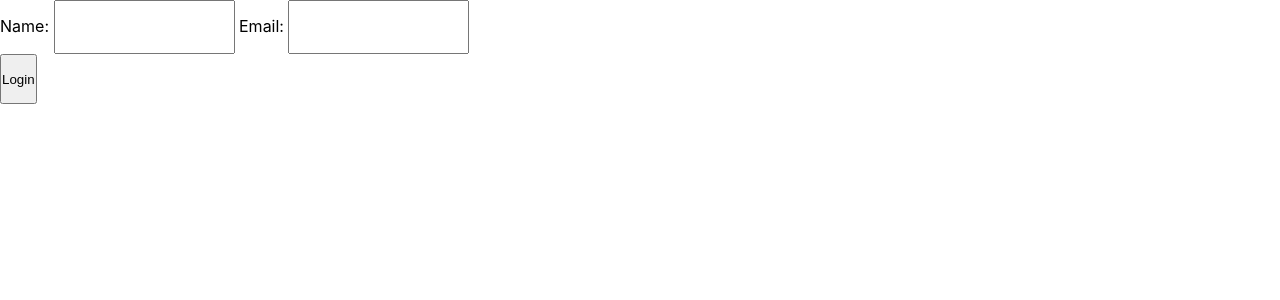
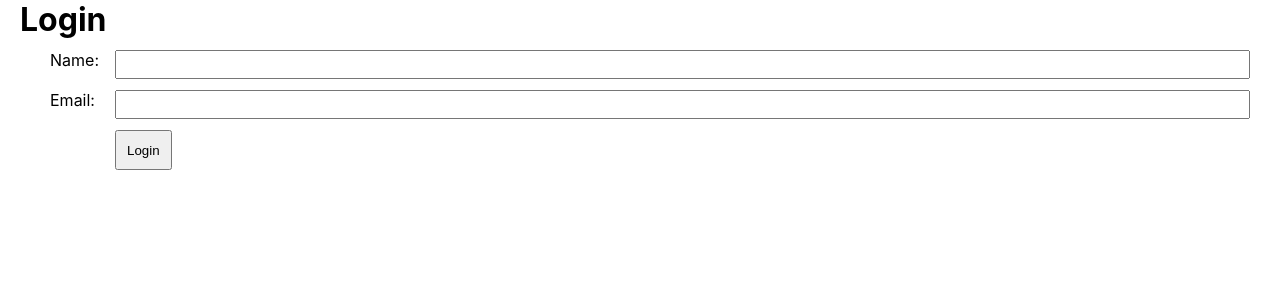
Before and after one commit to JuanAracena/AnimalShelterWebsite, a React (Create React App) app: page / in a window 1280 px wide. Shown: the top 300 px of the page. Built offline with nearby package versions, Linux system fonts and the light colour scheme.

Commit message:
Implemented visual changes to the login page

```diff
--- a/package.json
+++ b/package.json
@@ -10,7 +10,7 @@
     "react": "^19.1.0",
     "react-dom": "^19.1.0",
     "react-router-dom": "^6.30.0",
-    "react-scripts": "5.0.1",
+    "react-scripts": "^5.0.1",
     "web-vitals": "^2.1.4"
   },
   "scripts": {
--- a/src/components/Login.js
+++ b/src/components/Login.js
@@ -52,6 +52,8 @@ function Login() {
 
     return (
         <div id="Login_bg">
+            <div id="login_div">
+                <h1 id="login_title">Login</h1>
                 <form id="login_form" onSubmit={handleSubmit}>
                     <label id="name_label" for="name">Name: </label>
                     <input id="name" type="text"></input>
@@ -64,6 +66,8 @@ function Login() {
                     <p id= "error_msg">Login error: Please enter a name and email.</p>
                 )}
             </div>
+
+        </div>
     );
 
 }
--- a/src/components/LoginStyle.css
+++ b/src/components/LoginStyle.css
@@ -1,3 +1,21 @@
-#Login_bg{
-    height: 50px;
+#login_div {
+    display: grid;
+    grid-template-rows: 50px 130px 50px;
+    margin-left: 20px;
+
 }
+
+#login_form {
+    display: grid;
+    grid-template-columns: 65px auto;
+    grid-template-rows: 25px 25px 40px;
+    grid-row-gap: 15px;
+    margin-right: 30px;
+    margin-left: 30px;
+}
+
+#login_btn {
+    width: fit-content;
+    padding-left: 10px;
+    padding-right: 10px;
+}
```
Also changed, not shown: 1 other file (tests, documents, lock files or other folders). Lines whose indentation alone changed are shown as unchanged.
